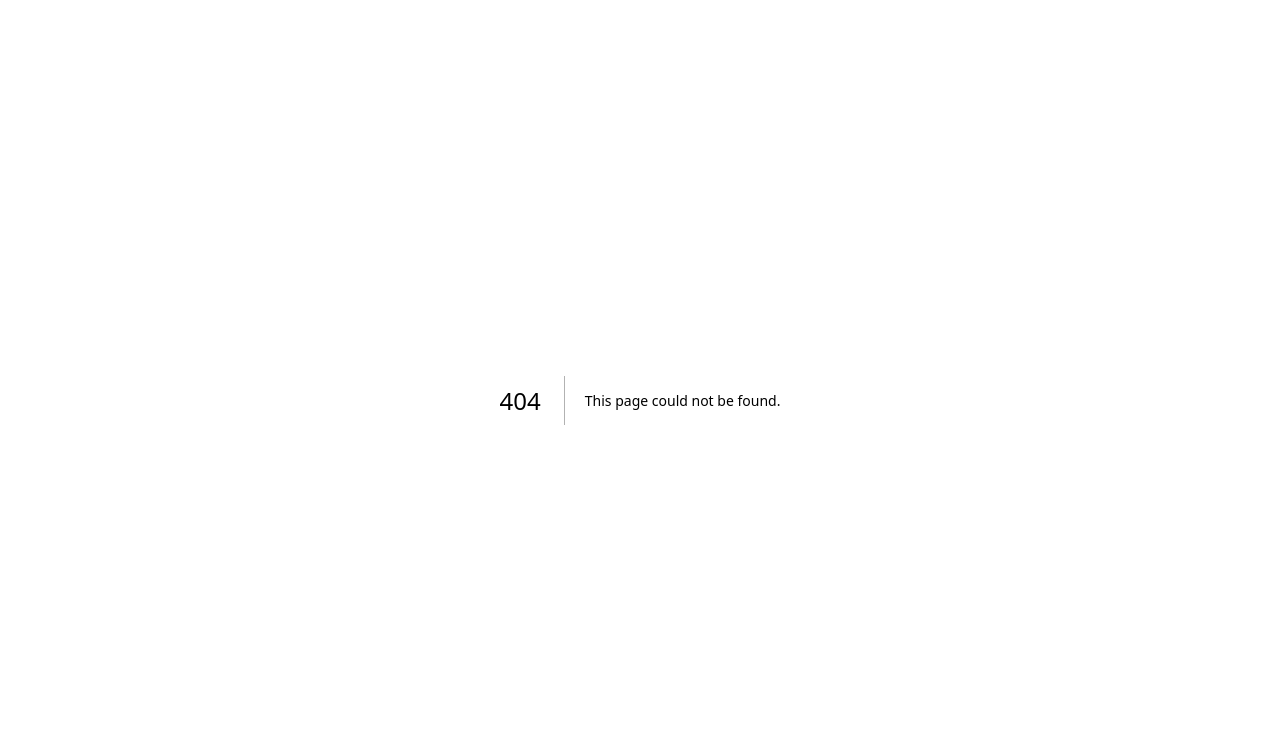
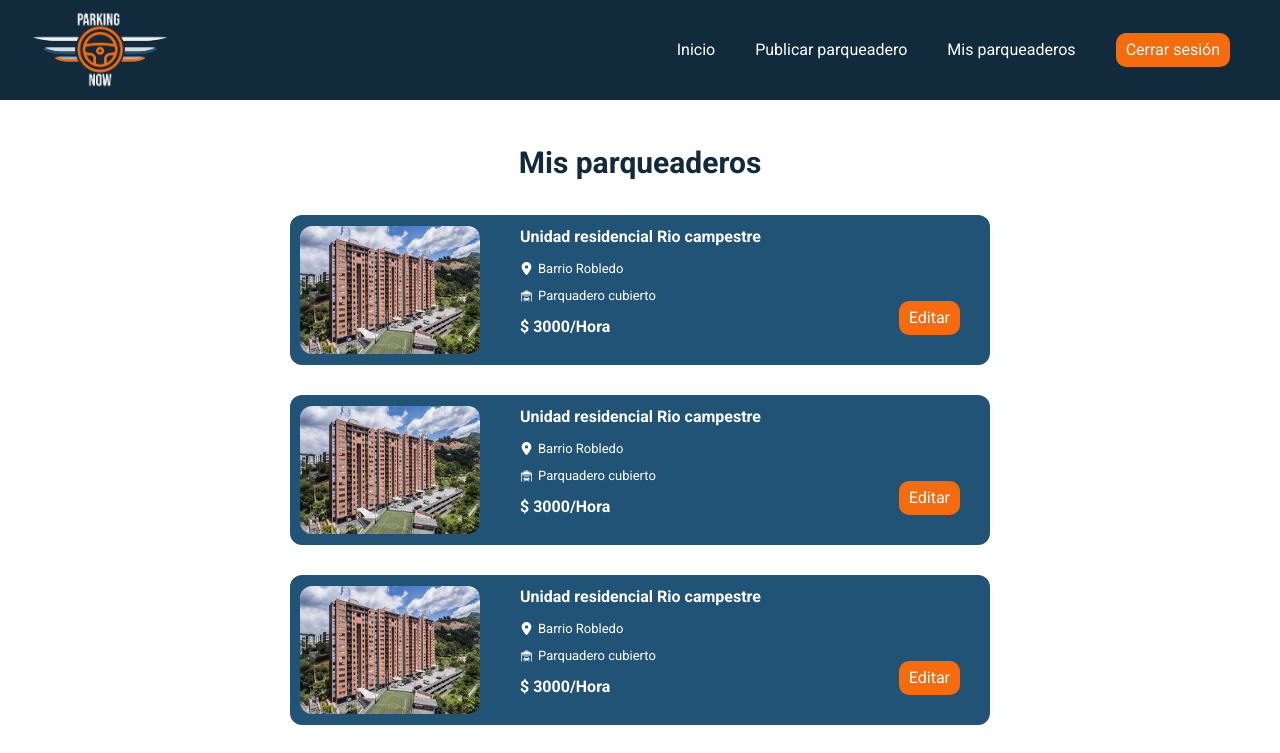
Before and after one commit to pruiz5514/Parking-now, a Next.js app: page /my-parkings in a window 1280 px wide. Before the commit this address had no page. Shown: the top 753 px of the page. Built offline with nearby package versions, Linux system fonts and the light colour scheme.

Commit message:
feat: my-parkingd view is created

```diff
--- a/src/app/booking/page.tsx
+++ b/src/app/booking/page.tsx
@@ -12,8 +12,10 @@ const Booking = () => {
     return (
         <>
             <Header>
-                <li><Link href="./parkings">Inicio</Link></li>
-                <li> <Link href="/"><Button text={"Cerrar sesión"} /></Link></li>
+                <li><Link href="/parkings">Inicio</Link></li>
+                <li><Link href="/register-parking">Publicar parqueadero</Link></li>
+                <li><Link href="/my-parkings">Mis parqueaderos</Link></li>
+                <li> <Link href="/"><Button text={"Cerrar sesión"}/></Link></li>
             </Header>
             <MainStyle>
                 <ContainerDataBooking>
--- /dev/null
+++ b/src/app/my-parkings/myParkings.css
@@ -0,0 +1,22 @@
+.myParkings-main{
+    min-height: calc(100vh - 100px - 100px);
+    width: 90%;
+    margin: auto;
+    padding: 40px 0;
+}
+
+.myParkings-section{
+    display: flex;
+    flex-wrap: wrap;
+    gap: 30px;
+    justify-content: center;
+
+}
+
+.myParkings-title{
+    font-size: 30px;
+    color: var(--blue-dark);
+    font-weight: bold;
+    text-align: center;
+    margin-bottom: 30px;
+}
--- /dev/null
+++ b/src/app/my-parkings/page.tsx
@@ -0,0 +1,35 @@
+"use client"
+import ParkCard from "app/components/ParkCard/ParkCard";
+import "./myParkings.css"
+import Link from "next/link";
+import Header from "app/components/Header/Header";
+import Button from "app/components/UI/Button/Button";
+import Footer from "app/components/Footer/Footer";
+
+const MyParkings = ()=>{
+    return(
+        <>
+            <Header>
+                <li><Link href="/parkings">Inicio</Link></li>
+                <li><Link href="/register-parking">Publicar parqueadero</Link></li>
+                <li><Link href="/my-parkings">Mis parqueaderos</Link></li>
+                <li> <Link href="/"><Button text={"Cerrar sesión"}/></Link></li>
+            </Header>
+            <main className="myParkings-main">
+                <h1 className="myParkings-title">Mis parqueaderos</h1>
+                <section className="myParkings-section">
+                    <ParkCard href={"/parking-info"} text={"Editar"}/>
+                    <ParkCard href={"/parking-info"} text={"Editar"}/>
+                    <ParkCard href={"/parking-info"} text={"Editar"}/>
+                    <ParkCard href={"/parking-info"} text={"Editar"}/>
+                </section>
+
+            </main>
+
+            <Footer/>
+        </>
+
+    )
+}
+
+export default MyParkings;
--- a/src/app/parking-info/page.tsx
+++ b/src/app/parking-info/page.tsx
@@ -12,8 +12,9 @@ const ParkingInfo = ()=> {
     return(
         <>
             <Header>
-                <li><Link href="./parkings">Inicio</Link></li>
-                <li><Link href="./register-parking">Publicar parqueadero</Link></li>
+                <li><Link href="/parkings">Inicio</Link></li>
+                <li><Link href="/register-parking">Publicar parqueadero</Link></li>
+                <li><Link href="/my-parkings">Mis parqueaderos</Link></li>
                 <li> <Link href="/"><Button text={"Cerrar sesión"}/></Link></li>
             </Header>
 
--- a/src/app/parkings/page.tsx
+++ b/src/app/parkings/page.tsx
@@ -18,8 +18,10 @@ const Parkings = () => {
     return (
         <>
             <Header>
-                <li><Link href="./register-parking">Publicar parqueadero</Link></li>
-                <li> <Link href="/"><Button text={"Cerrar sesión"} /></Link></li>
+                <li><Link href="/parkings">Inicio</Link></li>
+                <li><Link href="/register-parking">Publicar parqueadero</Link></li>
+                <li><Link href="/my-parkings">Mis parqueaderos</Link></li>
+                <li> <Link href="/"><Button text={"Cerrar sesión"}/></Link></li>
             </Header>
 
             <MainEsStyle>
@@ -92,9 +94,9 @@ const Parkings = () => {
                         Filtrar
                         <HiOutlineAdjustmentsHorizontal />
                     </FilterButton>
-                    <ParkCard />
-                    <ParkCard />
-                    <ParkCard />
+                    <ParkCard href={"/parking-info"} text={"Ver más"}/>
+                    <ParkCard href={"/parking-info"} text={"Ver más"}/>
+                    <ParkCard href={"/parking-info"} text={"Ver más"}/>
                 </MainSectionEsStyle>
             </MainEsStyle>
 
--- a/src/app/register-parking/page.tsx
+++ b/src/app/register-parking/page.tsx
@@ -16,7 +16,9 @@ const registerParking: React.FC = () => {
     return (
         <>
             <Header>
-                <li> <a href="./parkings">Inicio</a> </li>
+                <li><Link href="/parkings">Inicio</Link></li>
+                <li><Link href="/register-parking">Publicar parqueadero</Link></li>
+                <li><Link href="/my-parkings">Mis parqueaderos</Link></li>
                 <li> <Link href="/"><Button text={"Cerrar sesión"}/></Link></li>
             </Header>
 
--- a/src/components/ParkCard/ParkCard.tsx
+++ b/src/components/ParkCard/ParkCard.tsx
@@ -5,7 +5,12 @@ import Link from "next/link";
 import { FaLocationDot } from "react-icons/fa6";
 import { GiHomeGarage } from "react-icons/gi";
 
-const ParkCard = ()=>{
+interface ParkCardProps {
+    href: string;
+    text: string;
+}
+
+const ParkCard: React.FC<ParkCardProps> = ({href, text})=>{
     return(
         <>
             <ArticleCardPark>
@@ -18,7 +23,7 @@ const ParkCard = ()=>{
                     <PCardPark> <GiHomeGarage /> Parquadero cubierto</PCardPark>
                     <PriceCardPark>$ 3000/Hora</PriceCardPark>
                     <DivButtonContainer>
-                        <Link href="./parking-info" style={{ width: '100%' }}><Button text={"Ver más"}/></Link>
+                        <Link href={href} style={{ width: '100%' }}><Button text={text}/></Link>
                     </DivButtonContainer>
                 </TextCardPark>
             </ArticleCardPark>
```
